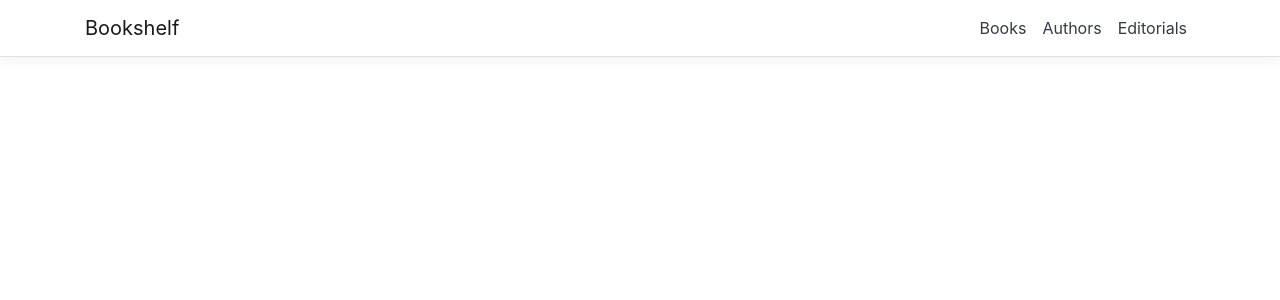
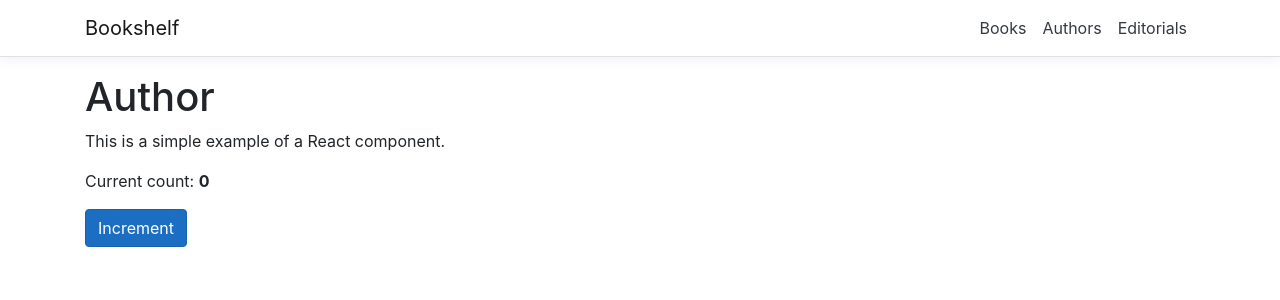
Before and after one commit to plainoldprogrammer/spa-bookshelf, a React (Create React App) app in the folder spa-bookshelf/ClientApp/: page /author in a window 1280 px wide. Shown: the top 300 px of the page. Built offline with nearby package versions, Linux system fonts and the light colour scheme.

Commit message:
renaming the counter component to author

```diff
--- a/spa-bookshelf/ClientApp/src/App.js
+++ b/spa-bookshelf/ClientApp/src/App.js
@@ -2,8 +2,8 @@ import React, { Component } from 'react';
 import { Route } from 'react-router';
 import { Layout } from './components/Layout';
 import { Book } from './components/Book';
+import { Author } from './components/Author';
 import { FetchData } from './components/FetchData';
-import { Counter } from './components/Counter';
 
 import './custom.css'
 
@@ -14,7 +14,7 @@ export default class App extends Component {
     return (
       <Layout>
         <Route exact path='/' component={Book} />
-        <Route path='/counter' component={Counter} />
+        <Route path='/author' component={Author} />
         <Route path='/fetch-data' component={FetchData} />
       </Layout>
     );
--- a/spa-bookshelf/ClientApp/src/components/Counter.js
+++ b/spa-bookshelf/ClientApp/src/components/Author.js
@@ -1,7 +1,7 @@
 import React, { Component } from 'react';
 
-export class Counter extends Component {
-  static displayName = Counter.name;
+export class Author extends Component {
+  static displayName = Author.name;
 
   constructor(props) {
     super(props);
@@ -18,7 +18,7 @@ export class Counter extends Component {
   render() {
     return (
       <div>
-        <h1>Counter</h1>
+        <h1>Author</h1>
 
         <p>This is a simple example of a React component.</p>
 
--- a/spa-bookshelf/ClientApp/src/components/NavMenu.js
+++ b/spa-bookshelf/ClientApp/src/components/NavMenu.js
@@ -34,7 +34,7 @@ export class NavMenu extends Component {
                   <NavLink tag={Link} className="text-dark" to="/">Books</NavLink>
                 </NavItem>
                 <NavItem>
-                  <NavLink tag={Link} className="text-dark" to="/counter">Authors</NavLink>
+                  <NavLink tag={Link} className="text-dark" to="/author">Authors</NavLink>
                 </NavItem>
                 <NavItem>
                   <NavLink tag={Link} className="text-dark" to="/fetch-data">Editorials</NavLink>
```
